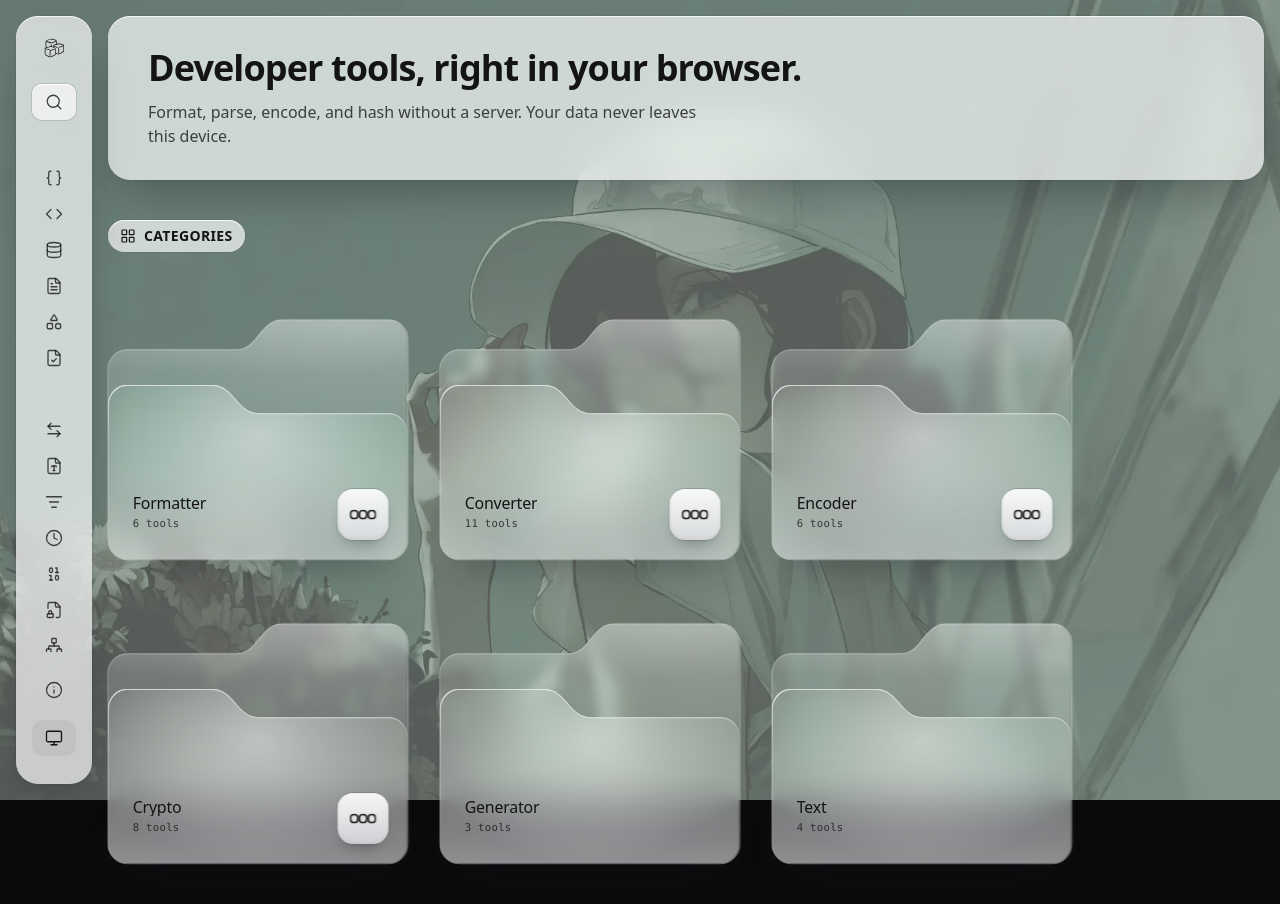
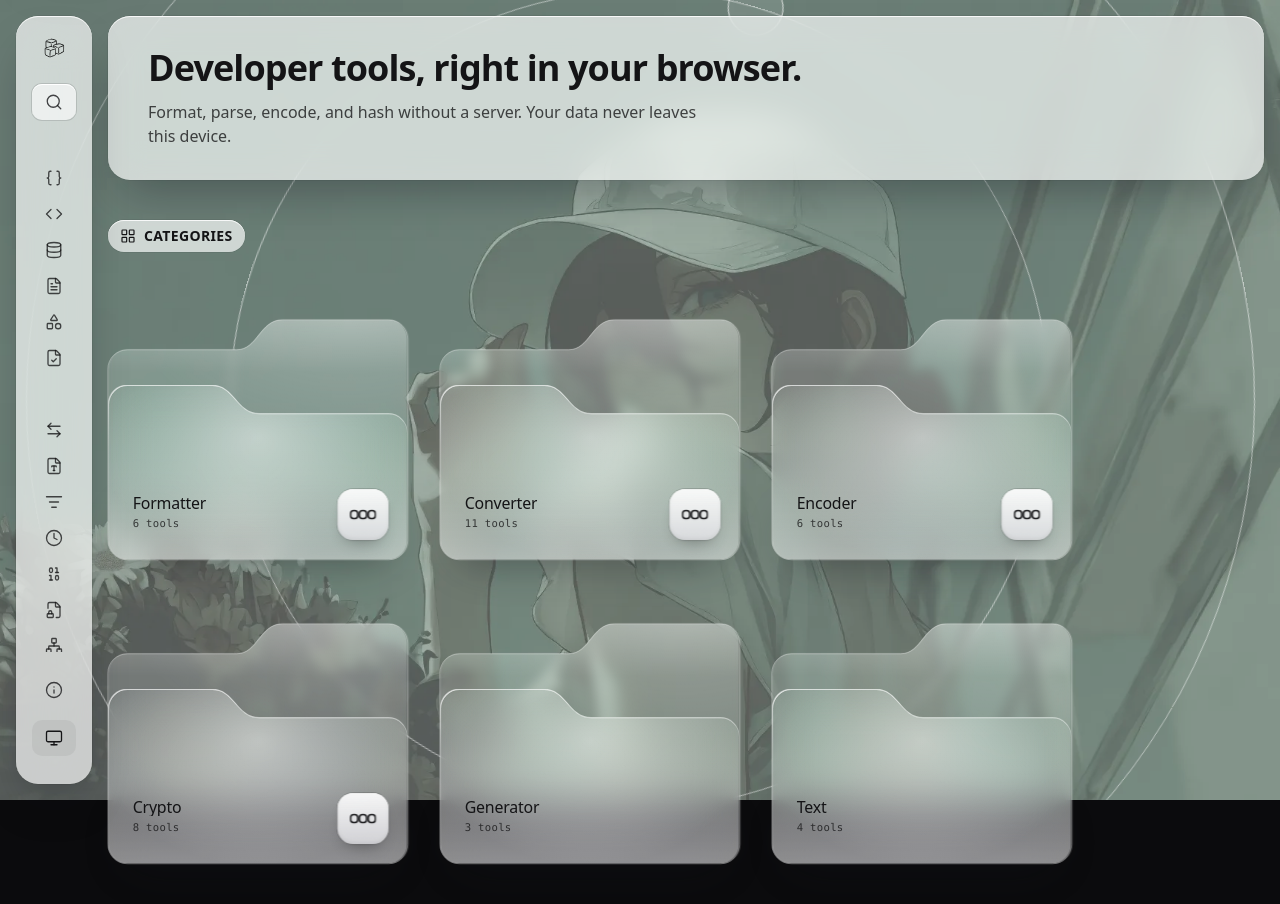
Before and after one commit to Yunnie-pin/gulatools, a React (Vite) app: page / in a window 1280 px wide. Shown: the top 904 px of the page. Built offline with nearby package versions, Linux system fonts and the light colour scheme.

Commit message:
Add animated backdrop

```diff
--- a/src/components/glass/Backdrop.tsx
+++ b/src/components/glass/Backdrop.tsx
@@ -1,5 +1,35 @@
 import { backgroundSrcSet, backgroundUrl } from "@/lib/backgrounds"
 import { useTheme } from "@/lib/theme"
+
+const ORBITS = [
+  { size: 64, seconds: 120, reverse: false, planet: 28 },
+  { size: 96, seconds: 180, reverse: true, planet: 16 },
+  { size: 132, seconds: 240, reverse: false, planet: 44 },
+]
+
+function Orbits() {
+  return (
+    <div className="absolute inset-0 grid place-items-center">
+      {ORBITS.map(({ size, seconds, reverse, planet }) => (
+        <div
+          key={size}
+          className="absolute animate-[orbit_linear_infinite] rounded-full border border-white/55 dark:border-white/20"
+          style={{
+            width: `${size}vmax`,
+            height: `${size}vmax`,
+            animationDuration: `${seconds}s`,
+            animationDirection: reverse ? "reverse" : "normal",
+          }}
+        >
+          <span
+            className="absolute top-0 left-1/2 -translate-x-1/2 -translate-y-1/2 rounded-full border border-white/70 bg-white/10 dark:border-white/30 dark:bg-white/5"
+            style={{ width: planet * 2, height: planet * 2 }}
+          />
+        </div>
+      ))}
+    </div>
+  )
+}
 
 // I have nothing but my burger and I want nothing more
 export function Backdrop() {
@@ -17,6 +47,7 @@ export function Backdrop() {
         className="size-full animate-[fade-in_.8s_var(--ease)] object-cover"
       />
       <div className="absolute inset-0 bg-white/30 dark:bg-black/55" />
+      <Orbits />
     </div>
   )
 }
--- a/src/styles/index.css
+++ b/src/styles/index.css
@@ -136,6 +136,12 @@
   }
 }
 
+@keyframes orbit {
+  to {
+    rotate: 360deg;
+  }
+}
+
 @keyframes pop-in {
   from {
     opacity: 0;
```
